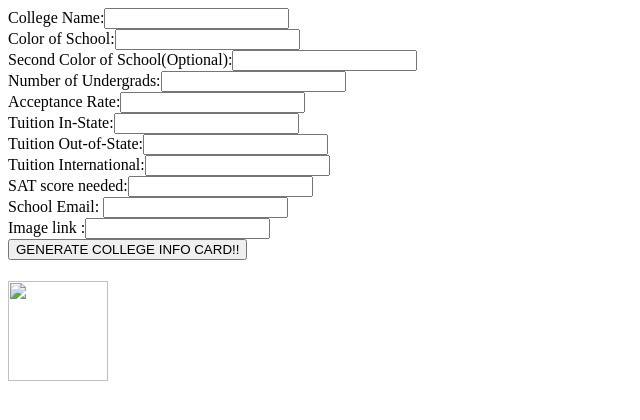
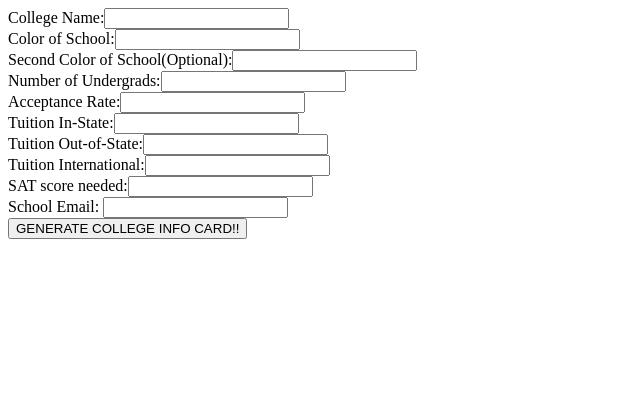
Before and after one commit to anabela0701/college-info-card-generator, a plain HTML site: page index.html in a window 1280 px wide. Shown: the whole page, without its empty margins (0-640 px from the left). Drawn offline with nearby package versions, Linux system fonts and the light colour scheme.

Commit message:
image removed

```diff
--- a/index.html
+++ b/index.html
@@ -21,7 +21,7 @@
           var tuitionInState = $('#tuition').val();
           var OutOfStateTuition =$('#tuition2').val();
           var InternationalTuition = $('#internatTuition').val();
-          var imagesrc = $('#image').val();
+
           var card= "Hello and welcome to " + college + " here is a little overview of out school! To be considered you need to have a " + sat + " or above on your SAT. Our campus has a total of "
                     + undergrad + " undergraduates and our acceptance rate averages at about a " + acceptance + ".If you are an Instate Residence Tuition is "+ tuitionInState +" Out of state:" +OutOfStateTuition+" and international:"+ InternationalTuition +". I hope this information helped! If you have any other questions feel free to email us at "
                    + email + "."
@@ -50,7 +50,8 @@
     Tuition International:<input id="internatTuition"><br>
     SAT score needed:<input id="SAT"><br>
     School Email: <input id ="email"><br>
-    Image link :<input id ='image'><br>
+
+
 
     <button>GENERATE COLLEGE INFO CARD!!</button>
      <h1></h1>
@@ -59,6 +60,6 @@
       <p></p>
 
     </div>
-  <img src= imagesrc style="width:100px;height:100px;">
+
   </body>
 </html>
```
